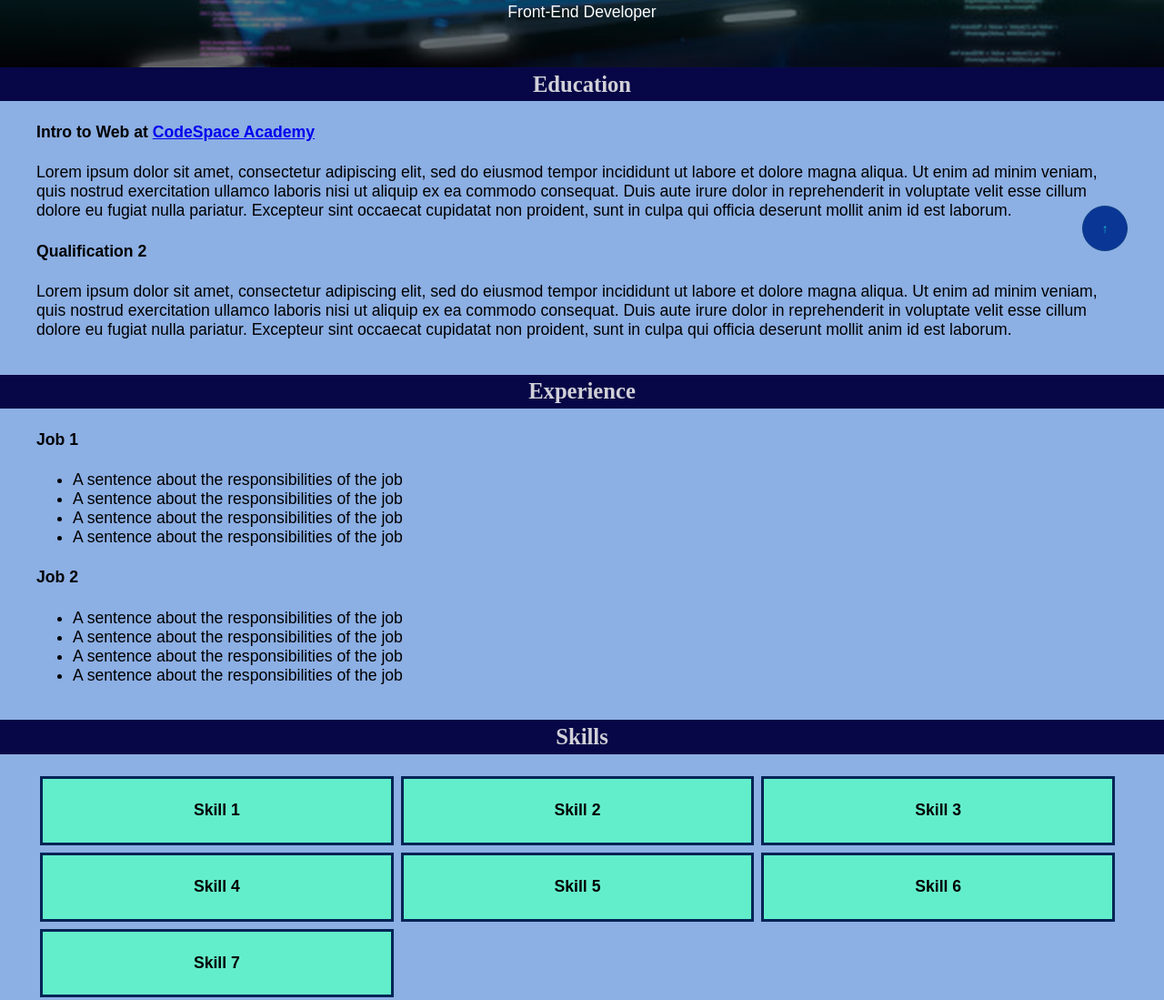
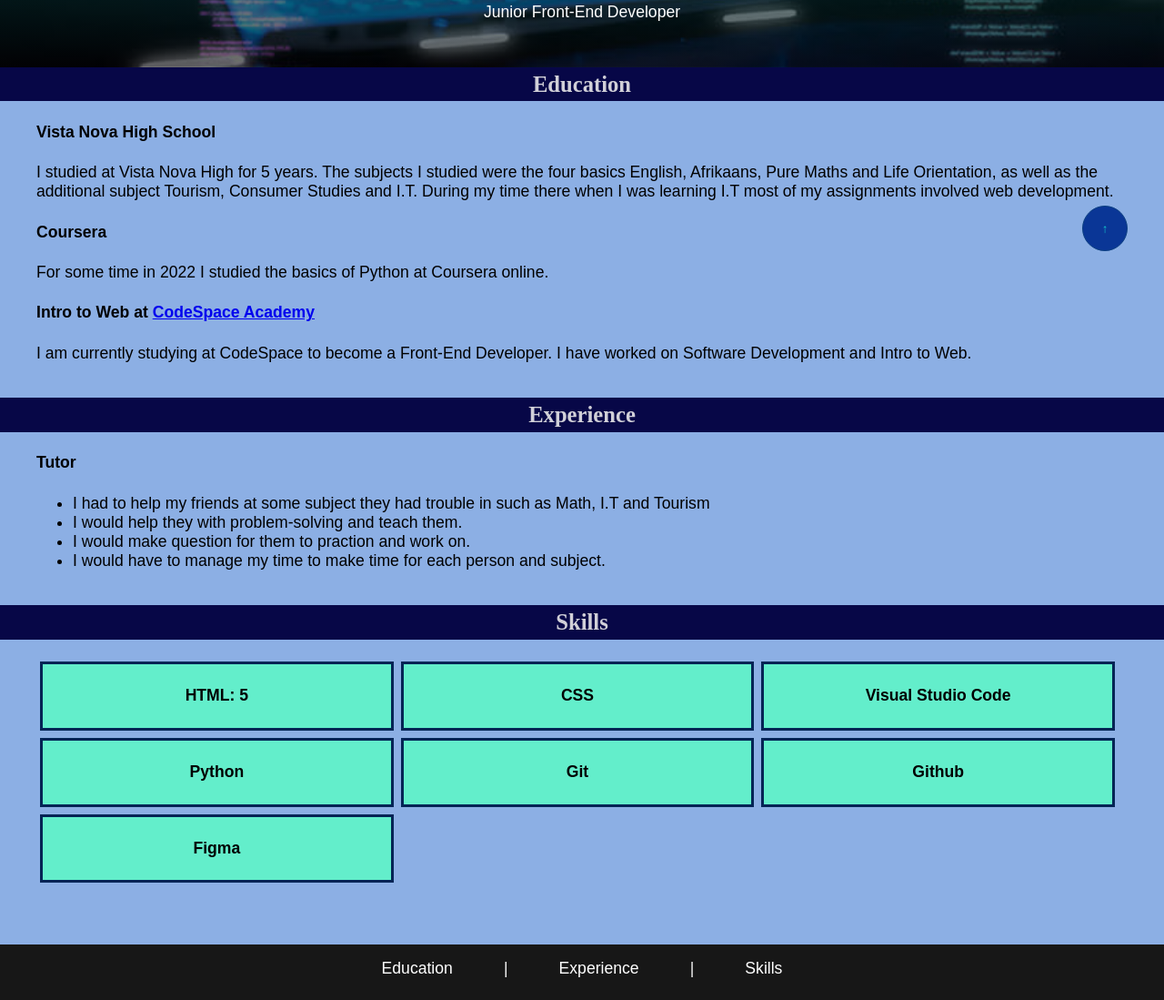
Before and after one commit to JoshuaDragon/Digital-Resume, a plain HTML site: page Index.html in a window 1280 px wide. Shown: the part 484-1583 px from the top of the page at 91% size. Drawn offline with Linux system fonts and the light colour scheme.

Commit message:
Final Digital resume

```diff
--- a/Index.html
+++ b/Index.html
@@ -28,7 +28,7 @@
         </div>
           <div class="hero-text">
             <h1>Joshua Hinds</h1>
-            <p>Front-End Developer</p>
+            <p>Junior Front-End Developer</p>
           </div>
         </div>
       </header>
@@ -44,10 +44,12 @@
         <section>
         <h2 id="Education">Education</h2>
         <div id="about-content">
+          <h4>Vista Nova High School</h4>
+          <p>I studied at Vista Nova High for 5 years. The subjects I studied were the four basics English, Afrikaans, Pure Maths and Life Orientation, as well as the additional subject Tourism, Consumer Studies and I.T. During my time there when I was learning I.T most of my assignments involved web development.</p>
+          <h4>Coursera</h4>
+          <p>For some time in 2022 I studied the basics of Python at Coursera online.</p>
           <h4>Intro to Web at <a href="http://codespace.co.za/">CodeSpace Academy</a></h4>
-          <p>Lorem ipsum dolor sit amet, consectetur adipiscing elit, sed do eiusmod tempor incididunt ut labore et dolore magna aliqua. Ut enim ad minim veniam, quis nostrud exercitation ullamco laboris nisi ut aliquip ex ea commodo consequat. Duis aute irure dolor in reprehenderit in voluptate velit esse cillum dolore eu fugiat nulla pariatur. Excepteur sint occaecat cupidatat non proident, sunt in culpa qui officia deserunt mollit anim id est laborum.</p>
-          <h4>Qualification 2</h4>
-          <p>Lorem ipsum dolor sit amet, consectetur adipiscing elit, sed do eiusmod tempor incididunt ut labore et dolore magna aliqua. Ut enim ad minim veniam, quis nostrud exercitation ullamco laboris nisi ut aliquip ex ea commodo consequat. Duis aute irure dolor in reprehenderit in voluptate velit esse cillum dolore eu fugiat nulla pariatur. Excepteur sint occaecat cupidatat non proident, sunt in culpa qui officia deserunt mollit anim id est laborum.</p>
+          <p>I am currently studying at CodeSpace to become a Front-End Developer. I have worked on Software Development and Intro to Web.</p>
         </div>
         </section>
 
@@ -56,23 +58,15 @@
         <section>
         <h2 id="Experience">Experience</h2>
         <div id="about-content">
-          <h4>Job 1</h4>
+          <h4>Tutor</h4>
           <p></p>
           <ul>
-            <li>A sentence about the responsibilities of the job</li>
-            <li>A sentence about the responsibilities of the job</li>
-            <li>A sentence about the responsibilities of the job</li>
-            <li>A sentence about the responsibilities of the job</li>
+            <li>I had to help my friends at some subject they had trouble in such as Math, I.T and Tourism</li>
+            <li>I would help they with problem-solving and teach them.</li>
+            <li>I would make question for them to praction and work on.</li>
+            <li>I would have to manage my time to make time for each person and subject.</li>
           </ul>
-          <h4>Job 2</h4>
-          <p></p>
-          <ul>
-            <li>A sentence about the responsibilities of the job</li>
-            <li>A sentence about the responsibilities of the job</li>
-            <li>A sentence about the responsibilities of the job</li>
-            <li>A sentence about the responsibilities of the job</li>
-          </ul>
-        </div>
+
         </section>
 
           <br>
@@ -81,25 +75,25 @@
         <h2 id="Skills">Skills</h2>
         <div id="about-content" class="categories">
             <div class="category">
-                <h4>Skill 1</h4>
+                <h4>HTML: 5</h4>
             </div>
             <div class="category">
-                <h4>Skill 2</h4>
-            </div>
-            <div class="category row-span-2">
-                <h4>Skill 3</h4>
-            </div>
-            <div class="category col-span-2">
-                <h4>Skill 4</h4>
+                <h4>CSS</h4>
             </div>
             <div class="category">
-                <h4>Skill 5</h4>
+                <h4>Visual Studio Code</h4>
             </div>
             <div class="category">
-                <h4>Skill 6</h4>
+                <h4>Python</h4>
             </div>
             <div class="category">
-                <h4>Skill 7</h4>
+                <h4>Git</h4>
+            </div>
+            <div class="category">
+              <h4>Github</h4>
+            </div>
+            <div class="category">
+              <h4>Figma</h4>
             </div>
         </div>
         </section>
@@ -132,10 +126,10 @@
             <option value="Problems">Problems</option>
             <option value="Other">Other</option>
         </select></p>
-        <p>Email: <input type="email" name="email" id="" required placeholder="email here"></p>
+        <p>Email: <input type="email" name="email" id="" required></p>
 
         <label>About: </label>
-        <textarea name="message" id="text" cols="30" rows="1.9" placeholder="Type here"></textarea>
+        <textarea name="message" id="text" cols="30" rows="1.9"></textarea>
 
         <br>
 
```
Also changed, not shown: 1 other file.
